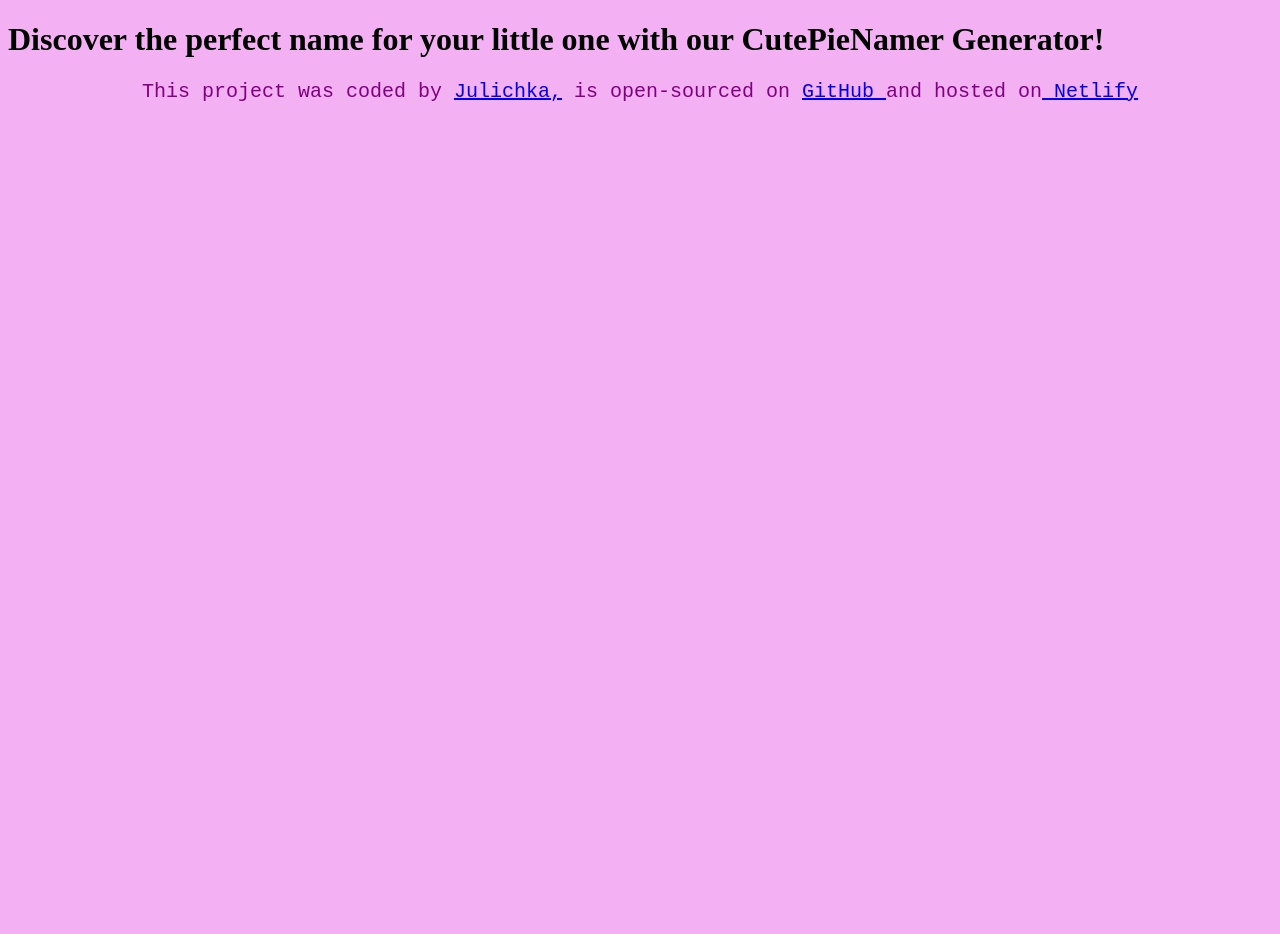
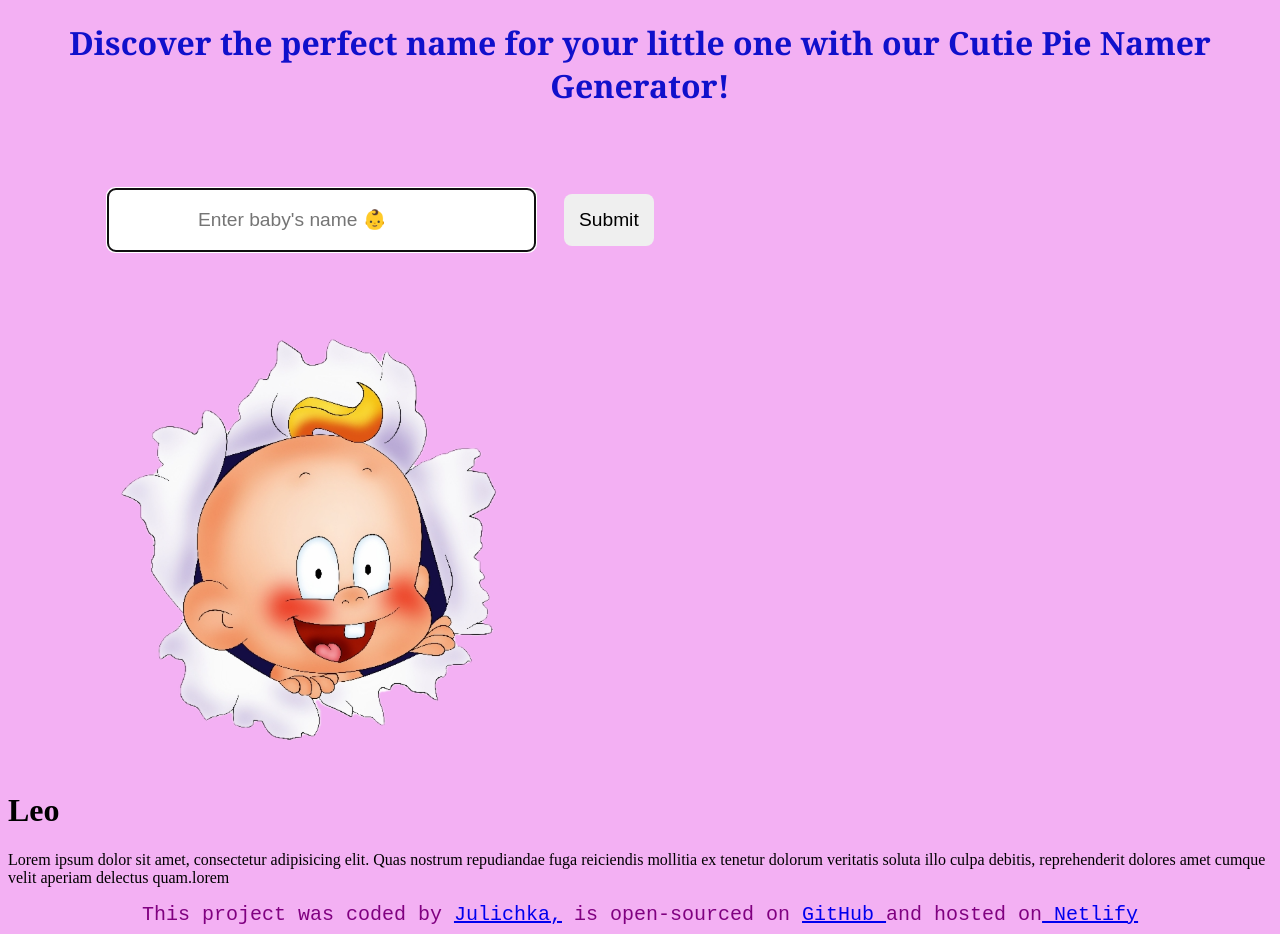
Before and after one commit to julichkaD/Cutie-Pie-Namer, a plain HTML site: page index.html in a window 1280 px wide. Before the commit the page ends 800 px from the top, so only its background shows below. Drawn offline with Linux system fonts and the light colour scheme.

Commit message:
Updated structure of page

```diff
--- a/index.html
+++ b/index.html
@@ -10,7 +10,29 @@
 </head>
 
 <body>
-    <h1>Discover the perfect name for your little one with our CutePieNamer Generator!</h1>
+    <header>
+        <h1>Discover the perfect name for your little one with our Cutie Pie Namer Generator!</h1>
+    </header>
+    <div class="container">
+        <div class="enter-name">
+
+
+            <form class="form">
+                <input type="text" name="search" id="search" placeholder="Enter baby's name 👶" autofocus required
+                    autocomplete="off">
+                <input type="submit" id="submit" />
+            </form>
+            <img src="image/babyboy.png"
+                class="img-fluid ${3|rounded-top,rounded-right,rounded-bottom,rounded-left,rounded-circle}" alt="baby">
+        </div>
+
+        <div class="name-meaning">
+            <h1 id="name">Leo</h1>
+            <p>Lorem ipsum dolor sit amet, consectetur adipisicing elit. Quas nostrum repudiandae fuga reiciendis
+                mollitia ex tenetur dolorum veritatis soluta illo culpa debitis, reprehenderit dolores amet cumque velit
+                aperiam delectus quam.lorem</p>
+        </div>
+    </div>
 
 
     <footer>This project was coded by <a href="https://github.com/julichkaD">Julichka,</a> is open-sourced on <a
```
